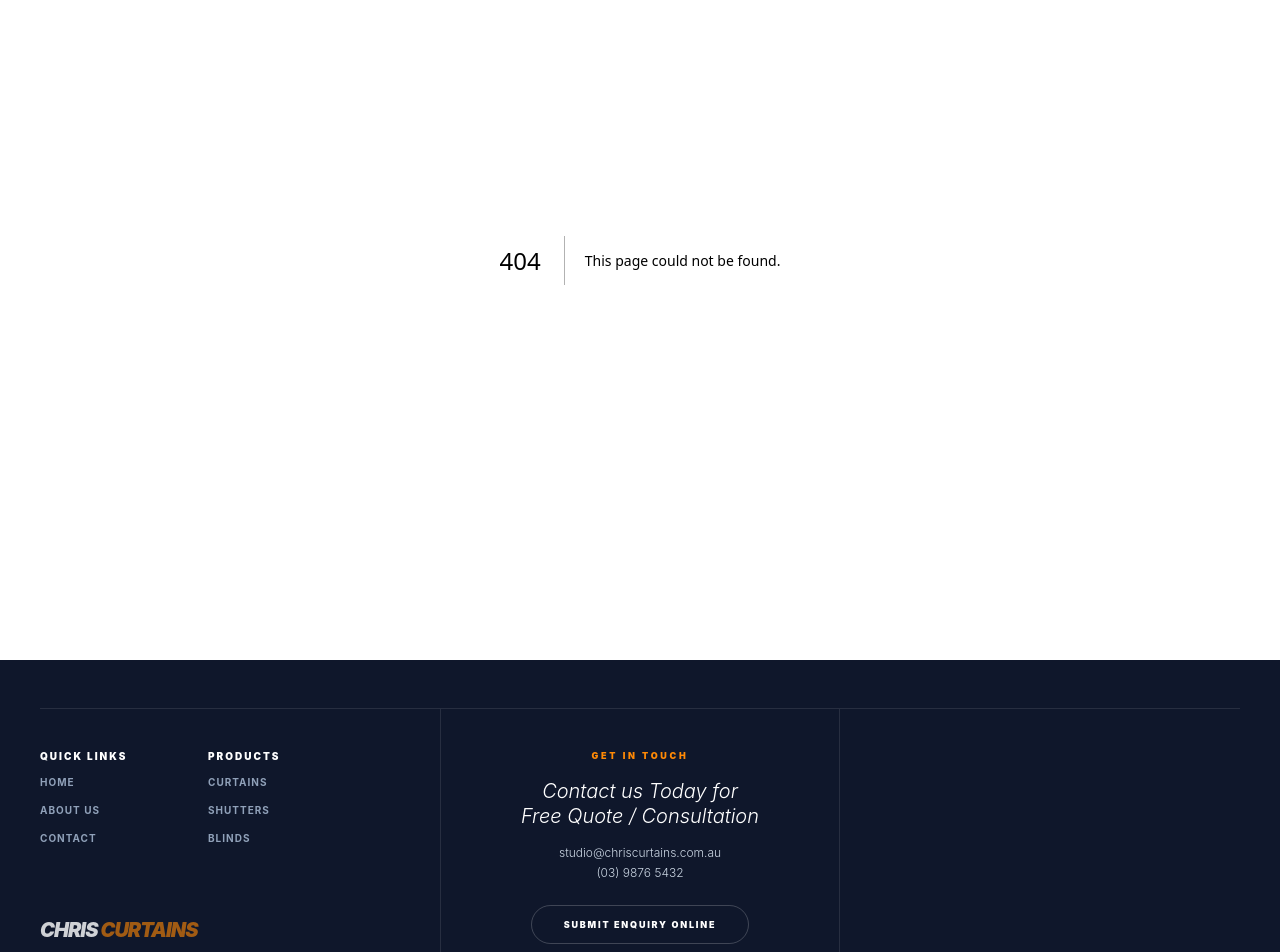
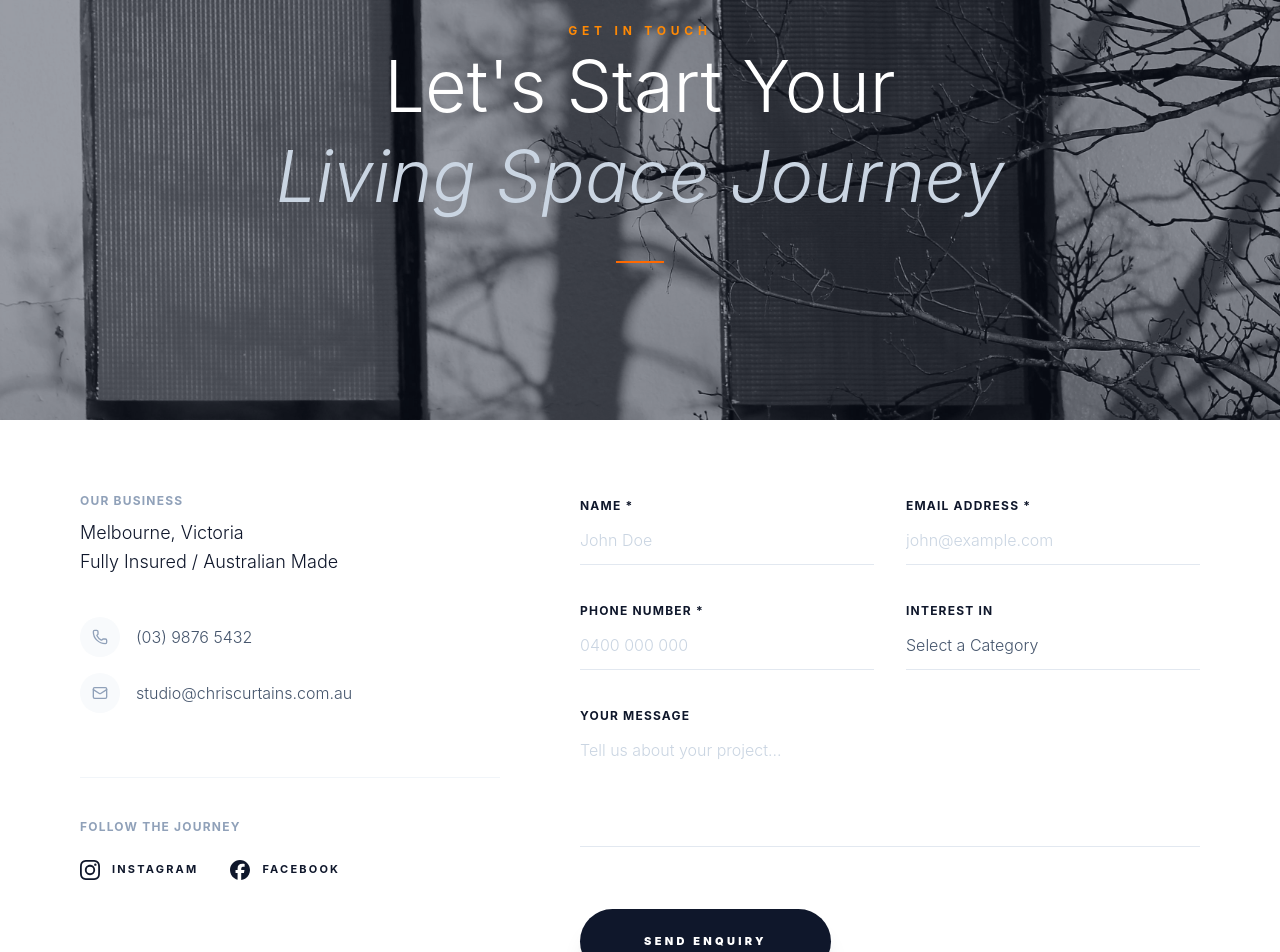
Before and after one commit to zoejuu/chris-website, a Next.js app: page /contact in a window 1280 px wide. Before the commit this address had no page. Shown: the part 140-1092 px from the top of the page. Built offline with nearby package versions, Linux system fonts and the light colour scheme.

Commit message:
add Contact page

```diff
--- a/package.json
+++ b/package.json
@@ -13,11 +13,13 @@
     "@sanity/vision": "^4.22.0",
     "all": "^0.0.0",
     "framer-motion": "^12.34.3",
+    "lucide-react": "^1.8.0",
     "next": "16.1.6",
     "next-sanity": "^11.6.12",
     "react": "19.2.3",
     "react-dom": "19.2.3",
     "sanity": "^4.22.0",
+    "simple-icons": "^16.16.0",
     "styled-components": "^6.3.11"
   },
   "devDependencies": {
--- /dev/null
+++ b/src/app/contact/page.tsx
@@ -0,0 +1,172 @@
+"use client"
+
+import { motion } from "framer-motion"
+import { Mail, Phone, MapPin } from "lucide-react"
+import { siInstagram, siFacebook } from 'simple-icons';
+
+
+export default function ContactPage() {
+  return (
+    <div className="bg-white min-h-screen">
+      {/* 1. Minimal Header Section */}
+      <section className="relative h-[60vh] md:h-[70vh] flex items-center justify-center bg-slate-900 overflow-hidden">
+        <img
+          src="/zipscreen/zipscreen-page.jpg"
+          alt="Bespoke Curtains and Blinds"
+          className="absolute inset-0 w-full h-full object-cover opacity-60 grayscale"
+        />
+        <div className="relative z-10 text-center space-y-4 px-6 max-w-5xl mx-auto">
+          <motion.div
+            initial={{ opacity: 0, y: 30 }}
+            animate={{ opacity: 1, y: 0 }}
+            transition={{ duration: 0.8, delay: 0.2 }}
+            className="space-y-6"
+          >
+            <span className="uppercase tracking-[0.4em] text-[10px] md:text-[12px] font-bold text-orange-400">
+              Get in Touch
+            </span>
+            <h1 className="text-5xl md:text-7xl font-light text-white leading-tight">
+              Let's Start Your <br />
+              <span className="font-serif italic text-slate-300">Living Space Journey</span>
+            </h1>
+            <div className="h-[2px] w-12 bg-orange-500 mx-auto mt-10"></div>
+          </motion.div>
+        </div>
+      </section>
+
+      {/* 2. Main Contact Grid */}
+      <section className="pt-18 pb-32 px-6 md:px-20 max-w-7xl mx-auto">
+        <div className="grid grid-cols-1 lg:grid-cols-12 gap-20">
+
+          {/* Left: Contact Details & Socials (5/12) */}
+          <motion.div
+            initial={{ opacity: 0, x: -20 }}
+            animate={{ opacity: 1, x: 0 }}
+            transition={{ delay: 0.2 }}
+            className="lg:col-span-5 space-y-16"
+          >
+            {/* Contact Details */}
+            <div className="space-y-10">
+              <div className="space-y-2">
+                <h3 className="text-[12px] font-bold uppercase tracking-widest text-slate-400">Our Business</h3>
+                <p className="text-lg text-slate-900 font-light leading-relaxed">
+                  Melbourne, Victoria <br />
+                  Fully Insured / Australian Made
+                </p>
+              </div>
+
+              <div className="space-y-4">
+                <div className="flex items-center gap-4 group cursor-pointer">
+                  <div className="w-10 h-10 rounded-full bg-slate-50 flex items-center justify-center group-hover:bg-orange-500 transition-colors duration-300">
+                    <Phone size={16} className="text-slate-400 group-hover:text-white" />
+                  </div>
+                  <span className="text-slate-600 font-light">(03) 9876 5432</span>
+                </div>
+
+                <div className="flex items-center gap-4 group cursor-pointer">
+                  <div className="w-10 h-10 rounded-full bg-slate-50 flex items-center justify-center group-hover:bg-orange-500 transition-colors duration-300">
+                    <Mail size={16} className="text-slate-400 group-hover:text-white" />
+                  </div>
+                  <span className="text-slate-600 font-light">studio@chriscurtains.com.au</span>
+                </div>
+              </div>
+            </div>
+
+            {/* Social Media Links */}
+            <div className="space-y-6 pt-10 border-t border-slate-100">
+              <h3 className="text-[12px] font-bold uppercase tracking-widest text-slate-400">Follow the Journey</h3>
+              <div className="flex gap-8">
+                {/* Instagram */}
+                <a href="#" className="flex items-center gap-3 text-slate-900 hover:text-orange-500 transition-colors group">
+                  <svg
+                    role="img"
+                    viewBox="0 0 24 24"
+                    className="w-5 h-5 fill-current transition-colors"
+                    xmlns="http://www.w3.org/2000/svg"
+                  >
+                    <path d={siInstagram.path} />
+                  </svg>
+                  <span className="text-[11px] font-bold uppercase tracking-[0.2em]">Instagram</span>
+                </a>
+
+                {/* Facebook */}
+                <a href="#" className="flex items-center gap-3 text-slate-900 hover:text-orange-500 transition-colors group">
+                  <svg
+                    role="img"
+                    viewBox="0 0 24 24"
+                    className="w-5 h-5 fill-current transition-colors"
+                    xmlns="http://www.w3.org/2000/svg"
+                  >
+                    <path d={siFacebook.path} />
+                  </svg>
+                  <span className="text-[11px] font-bold uppercase tracking-[0.2em]">Facebook</span>
+                </a>
+              </div>
+            </div>
+          </motion.div>
+
+          {/* Right: Enquiry Form */}
+          <motion.div
+            initial={{ opacity: 0, x: 20 }}
+            animate={{ opacity: 1, x: 0 }}
+            transition={{ delay: 0.3 }}
+            className="lg:col-span-7 bg-white"
+          >
+            <form className="space-y-8">
+              <div className="grid grid-cols-1 md:grid-cols-2 gap-8">
+                <div className="space-y-2">
+                  <label className="text-[12px] font-bold uppercase tracking-widest text-slate-900">Name *</label>
+                  <input type="text" placeholder="John Doe" className="w-full border-b border-slate-200 py-3 focus:outline-none focus:border-orange-500 transition-colors font-light text-slate-600 placeholder:text-slate-300" />
+                </div>
+                <div className="space-y-2">
+                  <label className="text-[12px] font-bold uppercase tracking-widest text-slate-900">Email Address *</label>
+                  <input type="email" placeholder="john@example.com" className="w-full border-b border-slate-200 py-3 focus:outline-none focus:border-orange-500 transition-colors font-light text-slate-600 placeholder:text-slate-300" />
+                </div>
+              </div>
+
+              <div className="grid grid-cols-1 md:grid-cols-2 gap-8">
+                <div className="space-y-2">
+                  <label className="text-[12px] font-bold uppercase tracking-widest text-slate-900">Phone Number *</label>
+                  <input type="tel" placeholder="0400 000 000" className="w-full border-b border-slate-200 py-3 focus:outline-none focus:border-orange-500 transition-colors font-light text-slate-600 placeholder:text-slate-300" />
+                </div>
+                <div className="space-y-2">
+                  <label className="text-[12px] font-bold uppercase tracking-widest text-slate-900">Interest In</label>
+                  <select className="w-full border-b border-slate-200 py-3 bg-white focus:outline-none focus:border-orange-500 transition-colors font-light text-slate-600 cursor-pointer appearance-none">
+                    <option value="">Select a Category</option>
+                    <option value="curtains">Curtains</option>
+                    <option value="blinds">Roller Blinds</option>
+                    <option value="blinds">Timber Venetians</option>
+                    <option value="screens">Zip Screens</option>
+                    <option value="automation">Automation System</option>
+                    <option value="other">Other Inquiry</option>
+                  </select>
+                </div>
+              </div>
+
+              <div className="space-y-2">
+                <label className="text-[12px] font-bold uppercase tracking-widest text-slate-900">Your Message</label>
+                <textarea rows={4} placeholder="Tell us about your project..." className="w-full border-b border-slate-200 py-3 focus:outline-none focus:border-orange-500 transition-colors font-light text-slate-600 placeholder:text-slate-300 resize-none" />
+              </div>
+
+              <div className="pt-6">
+                <button type="submit" className="group relative overflow-hidden bg-slate-900 text-white px-16 py-6 rounded-full text-[11px] font-black uppercase tracking-[0.3em] transition-all duration-300 shadow-xl hover:shadow-orange-200/50 w-full md:w-auto">
+                  <span className="relative z-10">Send Enquiry</span>
+                  <div className="absolute inset-0 bg-orange-500 translate-y-full group-hover:translate-y-0 transition-transform duration-300"></div>
+                </button>
+              </div>
+            </form>
+          </motion.div>
+        </div>
+      </section>
+
+      {/* 3. Aesthetic Footer Image */}
+      <section className="h-[30vh] bg-slate-50 overflow-hidden">
+         <img
+           src="/zipscreen/zipscreen-page.jpg"
+           className="w-full h-full object-cover opacity-30 grayscale"
+           alt="Contact Background"
+         />
+      </section>
+    </div>
+  )
+}
```
Also changed, not shown: 1 other file (tests, documents, lock files or other folders).
